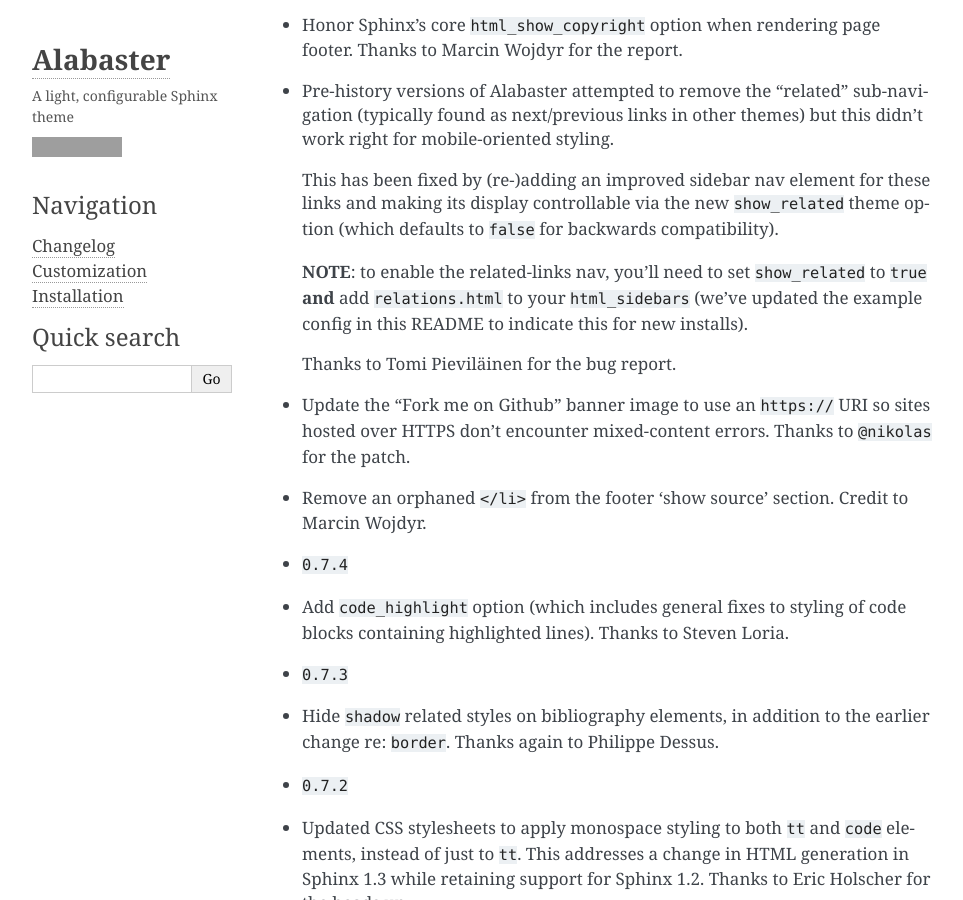
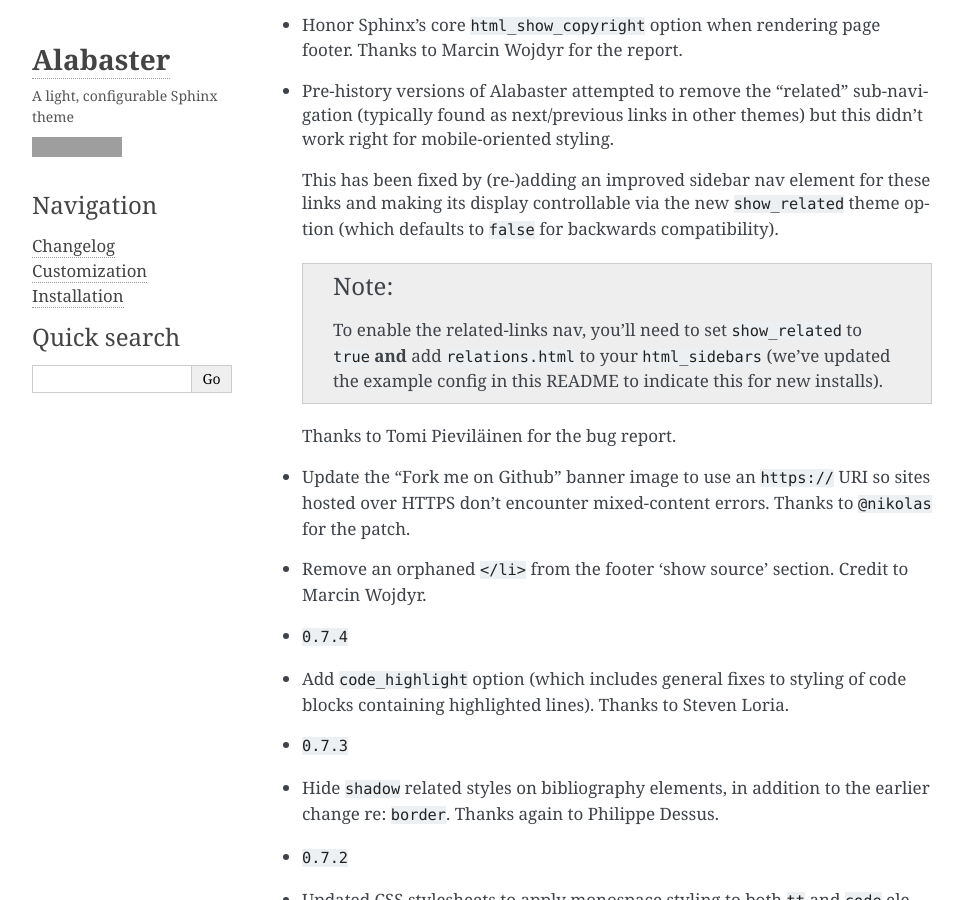
Before and after one commit to sphinx-doc/alabaster, a Sphinx documentation site: the page built from docs/changelog.rst, in a window 1280 px wide and 900 px high, scrolled down 1741 px. Shown: the whole window, without its empty margins (148-1111 px from the left). Built offline with Sphinx 7.4.7, drawn with Linux system fonts in a browser that asks for light colours; cross-references to code outside the pages are shown as plain code; part of the change alters nothing that is shown; grey boxes are pictures that could not be loaded.

```diff
--- a/docs/changelog.rst
+++ b/docs/changelog.rst
@@ -65,10 +65,11 @@ Changelog
   links and making its display controllable via the new ``show_related`` theme
   option (which defaults to ``false`` for backwards compatibility).
 
-  **NOTE**: to enable the related-links nav, you'll need to set
-  ``show_related`` to ``true`` **and** add ``relations.html`` to your
-  ``html_sidebars`` (we've updated the example config in this README to
-  indicate this for new installs).
+  .. note::
+    To enable the related-links nav, you'll need to set ``show_related`` to
+    ``true`` **and** add ``relations.html`` to your ``html_sidebars`` (we've
+    updated the example config in this README to indicate this for new
+    installs).
 
   Thanks to Tomi Pieviläinen for the bug report.
 * Update the "Fork me on Github" banner image to use an ``https://`` URI so
```
